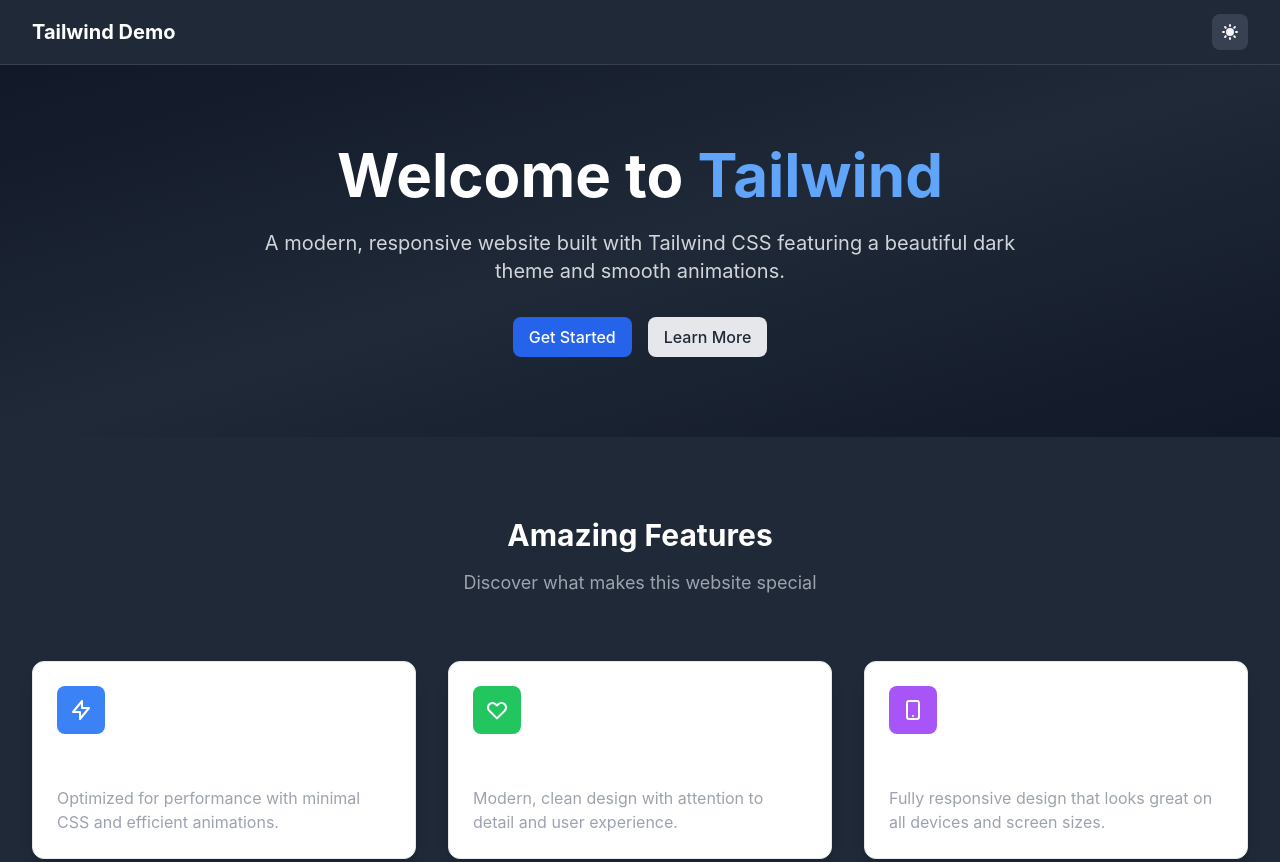
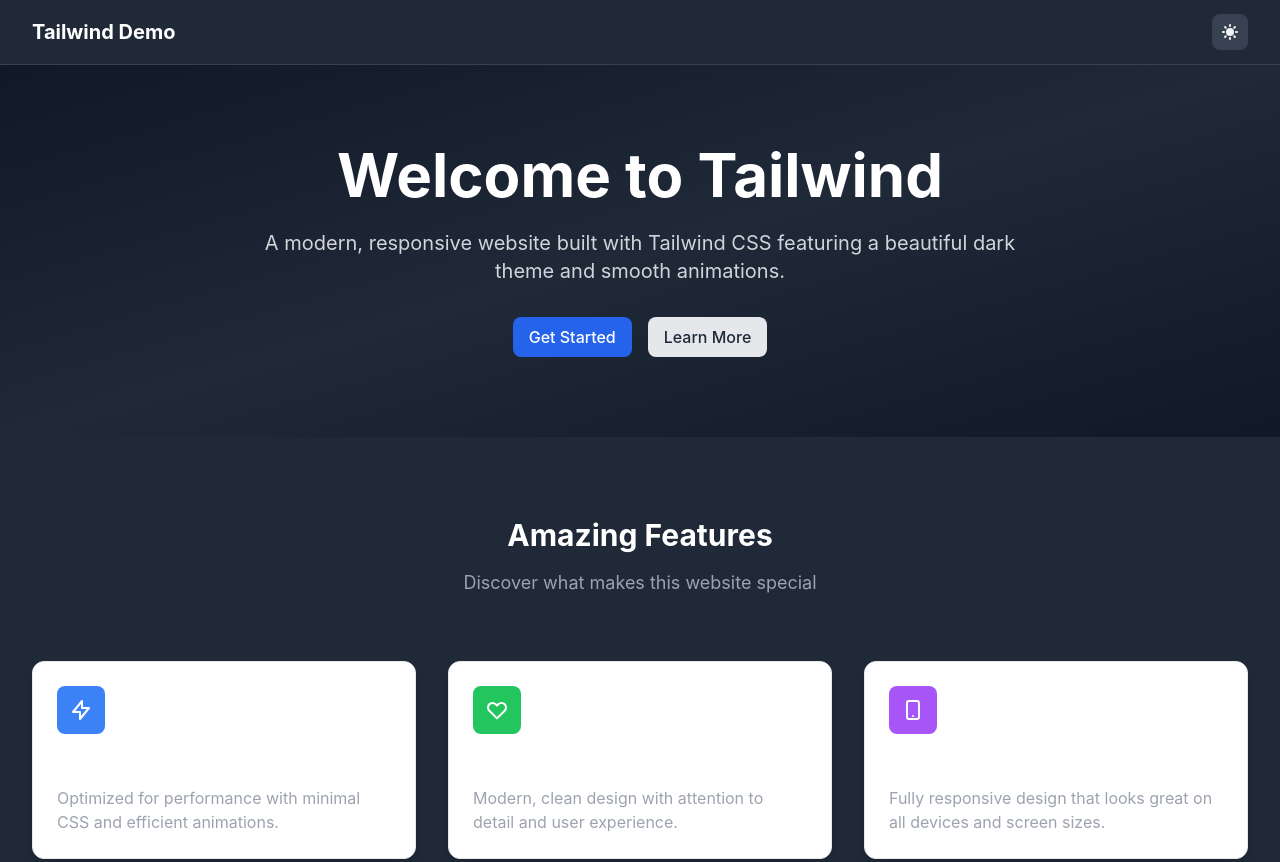
Before and after one commit to djirl13/tailwind-demo, a website: page index.html in a window 1280 px wide. Shown: the top 862 px of the page. Drawn offline with nearby package versions, Linux system fonts and the light colour scheme; files that its build step writes are made by us from their sources.

Commit message:
Update hero title to 'Welcome to Tailwind'

```diff
--- a/index.html
+++ b/index.html
@@ -70,7 +70,7 @@
     <section class="bg-gradient-to-br from-gray-900 via-gray-800 to-gray-900 py-20">
         <div class="max-w-7xl mx-auto px-4 sm:px-6 lg:px-8 text-center">
             <h2 class="text-4xl md:text-6xl font-bold text-white mb-6">
-                Welcome to <span class="text-blue-400">Tailwind</span>
+                Welcome to Tailwind
             </h2>
             <p class="text-xl text-gray-300 mb-8 max-w-3xl mx-auto">
                 A modern, responsive website built with Tailwind CSS featuring a beautiful dark theme and smooth animations.
```
